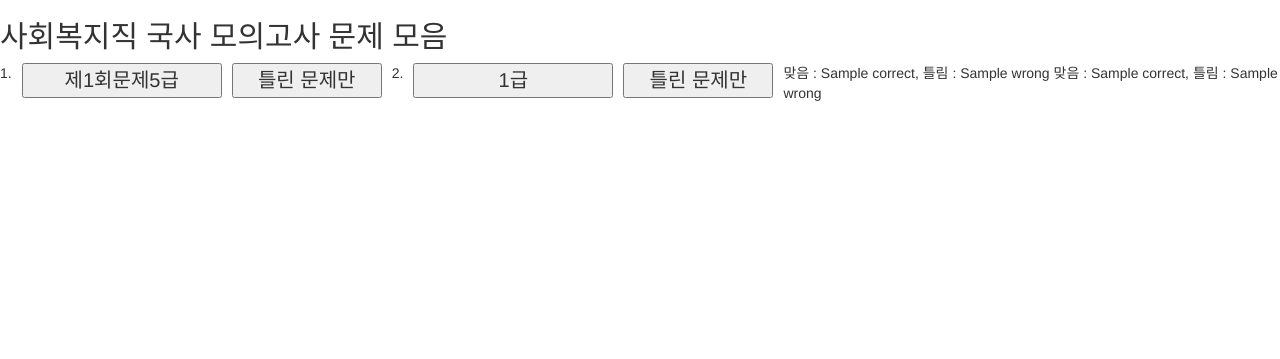
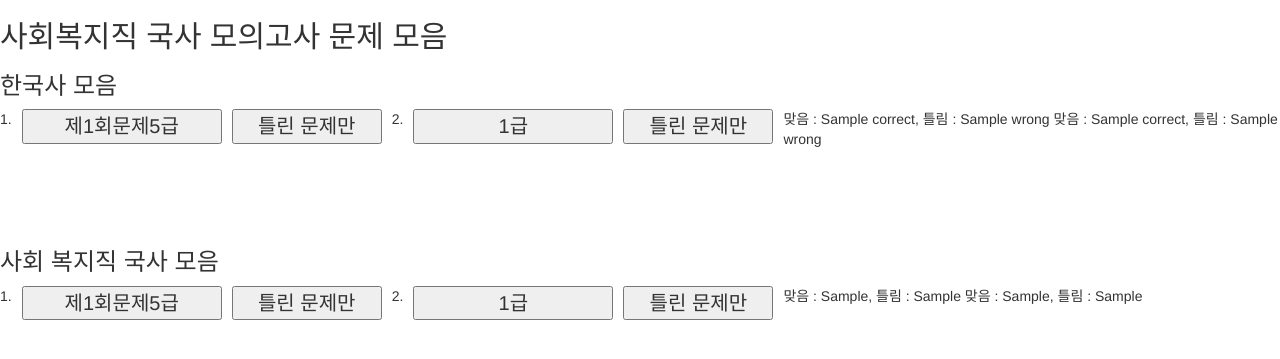
Before and after one commit to jaehoonLee/HJKorean, a Django app: template templates/main.html in a window 1280 px wide. Shown: the top 359 px of the page. Run offline with Django 3.2, Linux system fonts and the light colour scheme; data comes from the database, SQL or seed files in the repository; both versions use the stored data as it was after the commit; the template is opened without the code that fills it: values that come from a table or form of the project are taken from there, most other values are stand-ins (such as "Sample title", 1, 10 or a date in 2020); some libraries are stand-ins or nearby versions.

Commit message:
data added

```diff
--- a/templates/main.html
+++ b/templates/main.html
@@ -17,7 +17,8 @@
 </style>
 <body>
 <h2>사회복지직 국사 모의고사 문제 모음</h2>
-{% for questionset in question_sets %}
+<h3>한국사 모음</h3>
+{% for questionset in question_sets1 %}
     <div style="float: left; margin-right:10px;">{{ forloop.counter }}. </div>
     <form action="/korean_black_page/{{questionset.id}}/" method="GET" style="float:left; margin-right:10px;">
         <input type="submit" value="{{questionset.name}}" style="width : 200px; font-size:20px;">
@@ -29,5 +30,18 @@
     맞음 : {{ corrects|get_at_index:forloop.counter0}}, 틀림 : {{ wrongs|get_at_index:forloop.counter0 }}
 {% endfor %}
 
+
+<h3 style="margin-top:100px;">사회 복지직 국사 모음</h3>
+{% for questionset in question_sets2 %}
+    <div style="float: left; margin-right:10px;">{{ forloop.counter }}. </div>
+    <form action="/korean_black_page/{{questionset.id}}/" method="GET" style="float:left; margin-right:10px;">
+        <input type="submit" value="{{questionset.name}}" style="width : 200px; font-size:20px;">
+    </form>
+    <form action="/korean_black_page_wrong/{{questionset.id}}/" method="GET" style="float:left; margin-right:10px;">
+        <input type="submit" value="틀린 문제만" style="width : 150px; font-size:20px;">
+    </form>
+
+    맞음 : {{ corrects2|get_at_index:forloop.counter0}}, 틀림 : {{ wrongs2|get_at_index:forloop.counter0 }}
+{% endfor %}
 </body>
 </html>
```
Also changed, not shown: Main/views.py (+22 -3 lines), db.sqlite3, 1 other file.
